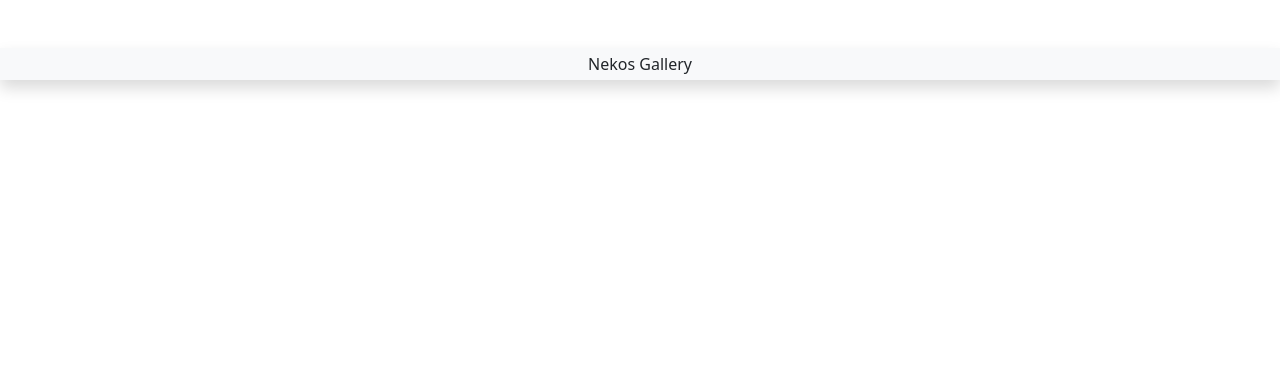
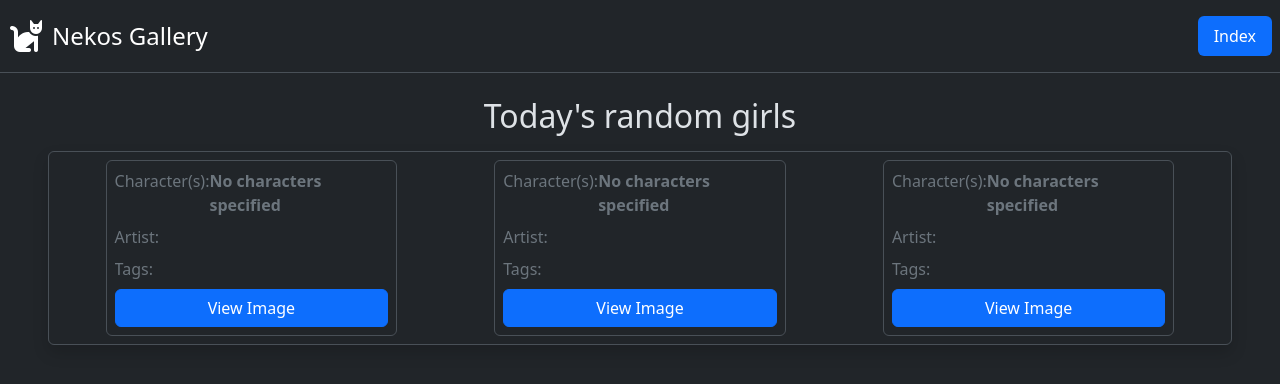
Before and after one commit to Vinermy/NekosGallery, a Django app: page /index in a window 1280 px wide. Shown: the top 384 px of the page. Run offline with Django 5.2, Linux system fonts and the light colour scheme; data that the repository does not hold is empty; parts of the project's set-up code (start-up, migrations or seed data) failed here and were passed over; some libraries are stand-ins or nearby versions.

Commit message:
Added the index page

```diff
--- a/nekos_app/urls.py
+++ b/nekos_app/urls.py
@@ -3,5 +3,7 @@
 from nekos_app import views
 
 urlpatterns = [
-    path('index', views.index, name='index')
+    path('index', views.index, name='index'),
+    path('image/{id:int}', views.image, name='image'),
+    path('random_girl', views.random_girl, name='random_girl')
 ]
--- a/nekos_app/views.py
+++ b/nekos_app/views.py
@@ -1,6 +1,37 @@
+from pprint import pprint
+
 from django.http import HttpRequest
 from django.shortcuts import render
+import requests as req
 
 # Create your views here.
 def index(request: HttpRequest):
-    return render(request, "index.html")
+    random_girls = req.get("https://api.nekosapi.com/v3/images/random",
+                           params={
+                               "rating": ["safe", "suggestive"],
+                               "limit": 5
+                           }).json()
+    ctx = {
+        "random_girls": random_girls
+    }
+    return render(request, "index.html", random_girls)
+
+
+def random_girl(request: HttpRequest):
+    image = req.get("https://api.nekosapi.com/v3/images/random",
+                    params={
+                        "rating": ["safe"],
+                        "limit": 1
+                    }).json()['items'][0]
+
+    ctx = {
+        "thumbnail_url": image['sample_url'],
+        "tags": [tag['name'] for tag in image['tags']],
+        "characters": ", ".join([character['name'] for character in image['characters']]) if image['characters'] else None,
+        "artist": image['artist']['name'] if image['artist'] is not None else None
+    }
+    return render(request, "blocks/image_card.html", ctx)
+
+
+def image(request: HttpRequest, id: int):
+    return
--- a/templates/base.html
+++ b/templates/base.html
@@ -1,5 +1,5 @@
 <!doctype html>
-<html lang="en">
+<html lang="en" data-bs-theme="dark">
   <head>
     <meta charset="utf-8">
     <meta name="viewport" content="width=device-width, initial-scale=1">
@@ -8,9 +8,18 @@
   </head>
   <body>
     <script src="https://cdn.jsdelivr.net/npm/bootstrap@5.3.2/dist/js/bootstrap.bundle.min.js" integrity="sha384-C6RzsynM9kWDrMNeT87bh95OGNyZPhcTNXj1NW7RuBCsyN/o0jlpcV8Qyq46cDfL" crossorigin="anonymous"></script>
-    <div class="my-5 shadow bg-body-tertiary d-flex justify-content-center align-items-center">
-        <div class="p-1 align-self-center">Nekos Gallery</div>
-    </div>
+    <script src="https://kit.fontawesome.com/f8ba39741a.js" crossorigin="anonymous"></script>
+    <script src="https://unpkg.com/htmx.org@1.9.10" integrity="sha384-D1Kt99CQMDuVetoL1lrYwg5t+9QdHe7NLX/SoJYkXDFfX37iInKRy5xLSi8nO7UC" crossorigin="anonymous"></script>
+    <header class="d-flex flex-wrap justify-content-center py-3 mb-4 border-bottom">
+      <a href="/" class="d-flex align-items-center mb-3 mb-md-0 me-md-auto link-body-emphasis text-decoration-none">
+        <i class="fa-solid fa-cat fa-2xl mx-2"></i>
+        <span class="fs-4">Nekos Gallery</span>
+      </a>
+
+      <ul class="nav nav-pills me-2">
+        <li class="nav-item"><a href="#" class="nav-link active" aria-current="page">Index</a></li>
+      </ul>
+    </header>
     {% block content %}{% endblock content %}
   </body>
 </html>
--- /dev/null
+++ b/templates/blocks/image_card.html
@@ -0,0 +1,31 @@
+<div class="d-flex flex-column">
+    <img src="{{ thumbnail_url }}" class="img-fluid rounded" alt="">
+    <div class="d-flex flex-row justify-content-between mb-2">
+        <span class="text-secondary">Character(s):</span>
+        {% if characters is None %}
+            <span class="text-secondary fw-bold">No characters specified</span>
+        {% else %}
+            <span class="text-primary fw-bold">{{ characters }}</span>
+        {% endif %}
+    </div>
+
+    <div class="d-flex flex-row justify-content-between mb-2">
+        <span class="text-secondary">Artist:</span>
+        {% if artist is None %}
+            <span class="text-secondary fw-bold">Unknown</span>
+        {% else %}
+            <span class="text-primary fw-bold">{{ artist }}</span>
+        {% endif %}
+    </div>
+
+    <div class="d-flex flex-row overflow-x-hidden mb-2">
+        <span class="text-secondary me-2">Tags:</span>
+        {% for tag in tags %}
+        	<span class="badge text-bg-info me-1">
+                {{ tag }}
+            </span>
+        {% endfor %}
+    </div>
+
+    <a class="btn btn-primary">View Image</a>
+</div>
--- /dev/null
+++ b/templates/image.html
@@ -0,0 +1 @@
+{% extends 'base.html' %}
--- a/templates/index.html
+++ b/templates/index.html
@@ -1 +1,38 @@
 {% extends 'base.html' %}
+{% block content %}
+    <div class="d-flex justify-content-center mb-2">
+        <p class="h2">Today's random girls</p>
+    </div>
+	<div class="containter rounded border border-all shadow mx-5 p-2">
+        <div class="d-flex flex-row justify-content-around">
+            <div class="w-25">
+                <div class="container rounded border border-all p-2" hx-trigger="load" hx-get="/random_girl" hx-swap="innerHTML">
+                    <div class="d-flex justify-content-center">
+                        <div class="spinner-border m-5" role="status">
+                            <span class="visually-hidden">Loading...</span>
+                        </div>
+                    </div>
+                </div>
+            </div>
+            <div class="w-25">
+                <div class="container rounded border border-all p-2" hx-trigger="load" hx-get="/random_girl" hx-swap="innerHTML">
+                    <div class="d-flex justify-content-center">
+                        <div class="spinner-border m-5" role="status">
+                            <span class="visually-hidden">Loading...</span>
+                        </div>
+                    </div>
+                </div>
+            </div>
+            <div class="w-25">
+                <div class="container rounded border border-all p-2" hx-trigger="load" hx-get="/random_girl" hx-swap="innerHTML">
+                    <div class="d-flex justify-content-center">
+                        <div class="spinner-border m-5" role="status">
+                            <span class="visually-hidden">Loading...</span>
+                        </div>
+                    </div>
+                </div>
+            </div>
+
+        </div>
+    </div>
+{% endblock %}
```
